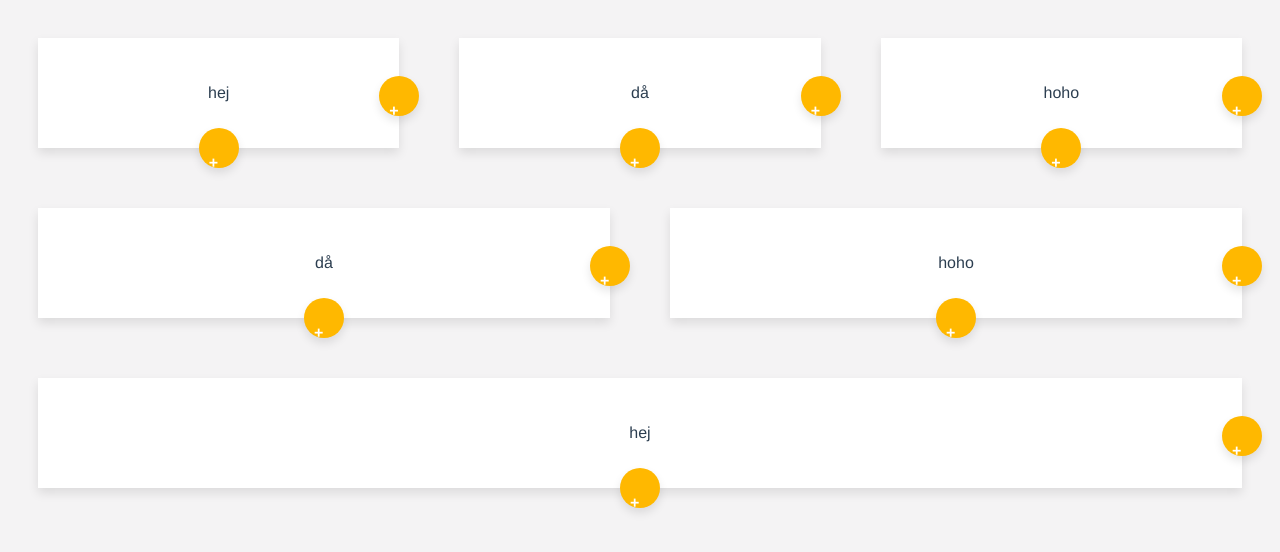
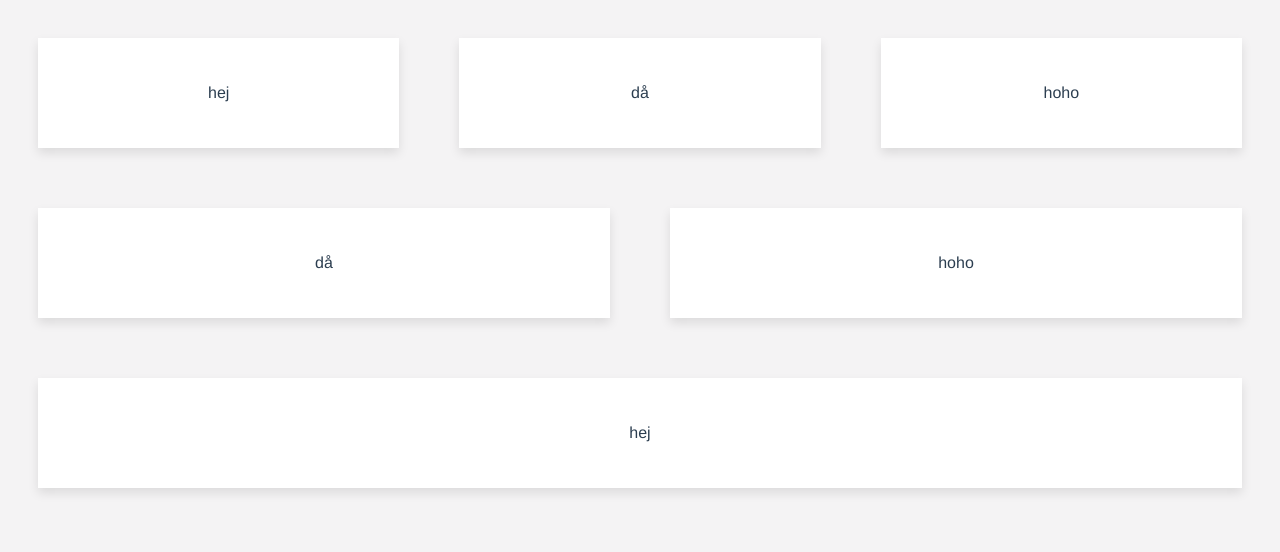
Before and after one commit to LovreB/draggable-grid, a Vue app: page / in a window 1280 px wide. Shown: the top 552 px of the page. Built offline with nearby package versions, Linux system fonts and the light colour scheme.

Commit message:
add buttons on hover

```diff
--- a/src/components/Block.vue
+++ b/src/components/Block.vue
@@ -1,12 +1,18 @@
 <template>
-    <div class="block" >
+    <div
+        class="block"
+        @mouseover="showAddButtons"
+        @mouseleave="hideAddButtons"
+    >
         <p >{{ this.title }}</p>
         <AddButton
             position="right"
+            v-show="isHovering"
             @click.native="$emit('insSide')"
         />
         <AddButton
             position="bottom"
+            v-show="isHovering"
             @click.native="$emit('insBelow')"
         />
     </div>
@@ -25,7 +31,17 @@ export default {
     data: function() {
         return {
             isEditorMode: false,
-            isHovered: false
+            isHovering: false
+        }
+    },
+    methods: {
+        showAddButtons() {
+            console.log('mouseover')
+            this.isHovering = true
+        },
+        hideAddButtons() {
+            console.log('mouseleave')
+            this.isHovering = false
         }
     }
 }
```
